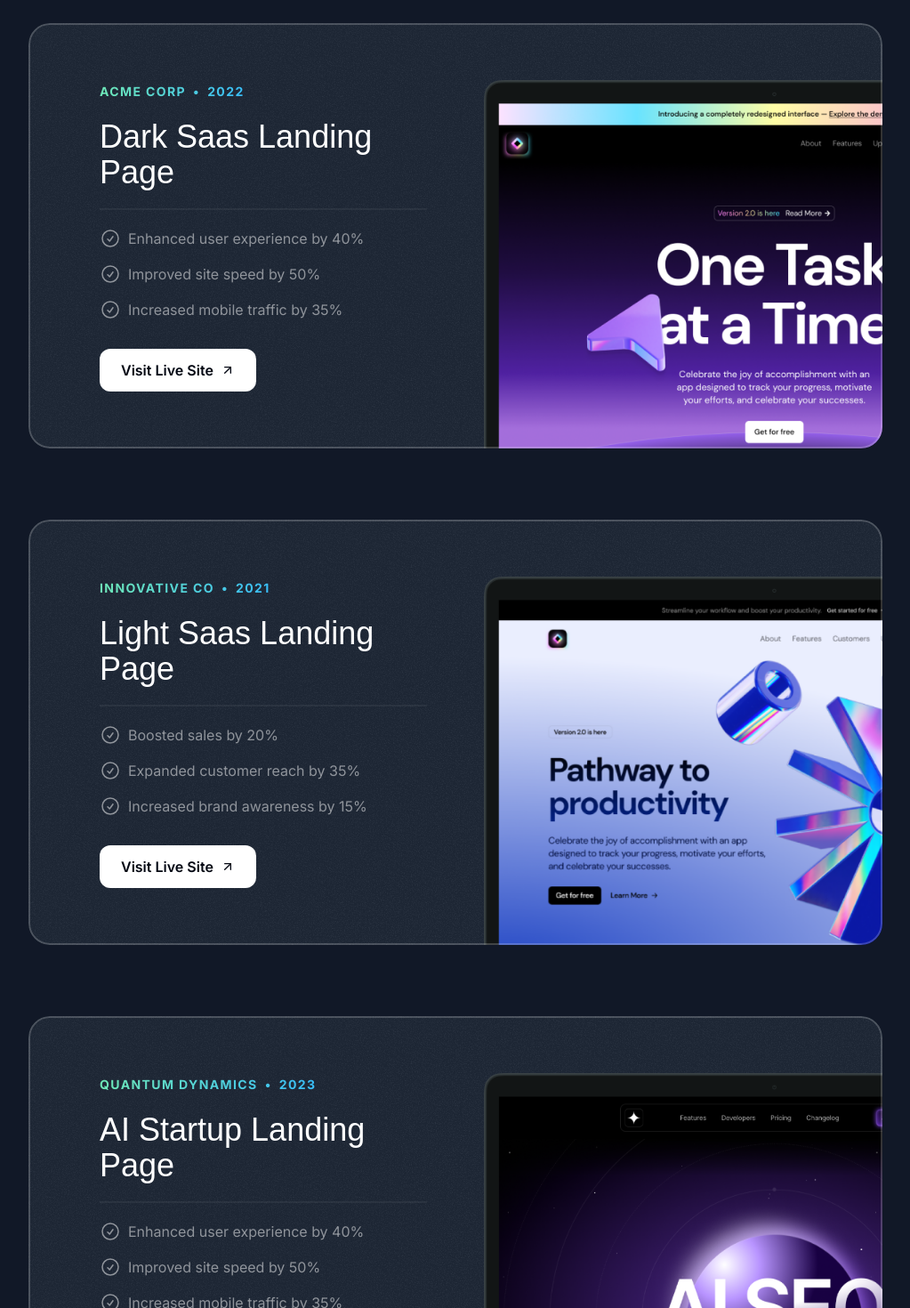
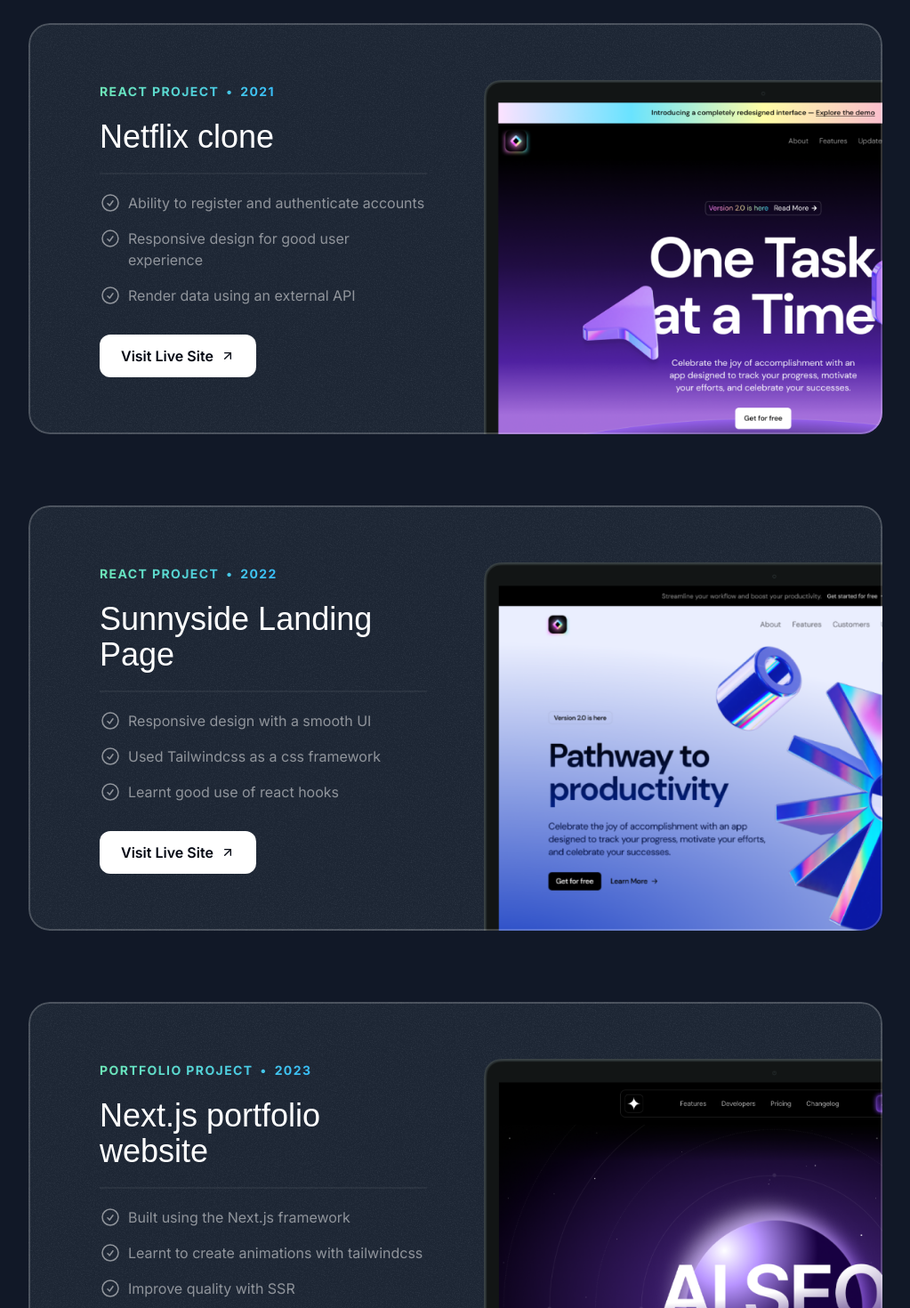
Before and after one commit to mwaraem/dashboard-project, a Next.js app: page / in a window 1280 px wide. Shown: the part 1240-2710 px from the top of the page at 89% size, without its empty margins (128-1151 px from the left). Built offline with nearby package versions, Linux system fonts and the light colour scheme; a web font is replaced by a local one.

Commit message:
Customized for self

```diff
--- a/src/app/page.tsx
+++ b/src/app/page.tsx
@@ -14,7 +14,6 @@
       <HeroSection />
       <ProjectsSection />
       <TapeSection />
-      <TestimonialsSection />
       <AboutSection />
       <ContactSection />
       <Footer />
--- a/src/sections/Projects.tsx
+++ b/src/sections/Projects.tsx
@@ -9,39 +9,39 @@
 
 const portfolioProjects = [
   {
-    company: "Acme Corp",
-    year: "2022",
-    title: "Dark Saas Landing Page",
+    company: "React Project",
+    year: "2021",
+    title: "Netflix clone",
     results: [
-      { title: "Enhanced user experience by 40%" },
-      { title: "Improved site speed by 50%" },
-      { title: "Increased mobile traffic by 35%" },
+      { title: "Ability to register and authenticate accounts" },
+      { title: "Responsive design for good user experience" },
+      { title: "Render data using an external API" },
     ],
-    link: "https://youtu.be/4k7IdSLxh6w",
+    link: "https://netflix-react-clone-305fe.web.app/",
     image: darkSaasLandingPage,
   },
   {
-    company: "Innovative Co",
-    year: "2021",
-    title: "Light Saas Landing Page",
+    company: "React Project",
+    year: "2022",
+    title: "Sunnyside Landing Page",
     results: [
-      { title: "Boosted sales by 20%" },
-      { title: "Expanded customer reach by 35%" },
-      { title: "Increased brand awareness by 15%" },
+      { title: "Responsive design with a smooth UI" },
+      { title: "Used Tailwindcss as a css framework" },
+      { title: "Learnt good use of react hooks" },
     ],
-    link: "https://youtu.be/7hi5zwO75yc",
+    link: "https://sunnysideamazing.netlify.app/",
     image: lightSaasLandingPage,
   },
   {
-    company: "Quantum Dynamics",
+    company: "Portfolio Project",
     year: "2023",
-    title: "AI Startup Landing Page",
+    title: "Next.js portfolio website",
     results: [
-      { title: "Enhanced user experience by 40%" },
-      { title: "Improved site speed by 50%" },
-      { title: "Increased mobile traffic by 35%" },
+      { title: "Built using the Next.js framework" },
+      { title: "Learnt to create animations with tailwindcss" },
+      { title: "Improve quality with SSR" },
     ],
-    link: "https://youtu.be/Z7I5uSRHMHg",
+    link: "https://mynextjs-portfolio-theta.vercel.app/",
     image: aiStartupLandingPage,
   },
 ];
```
